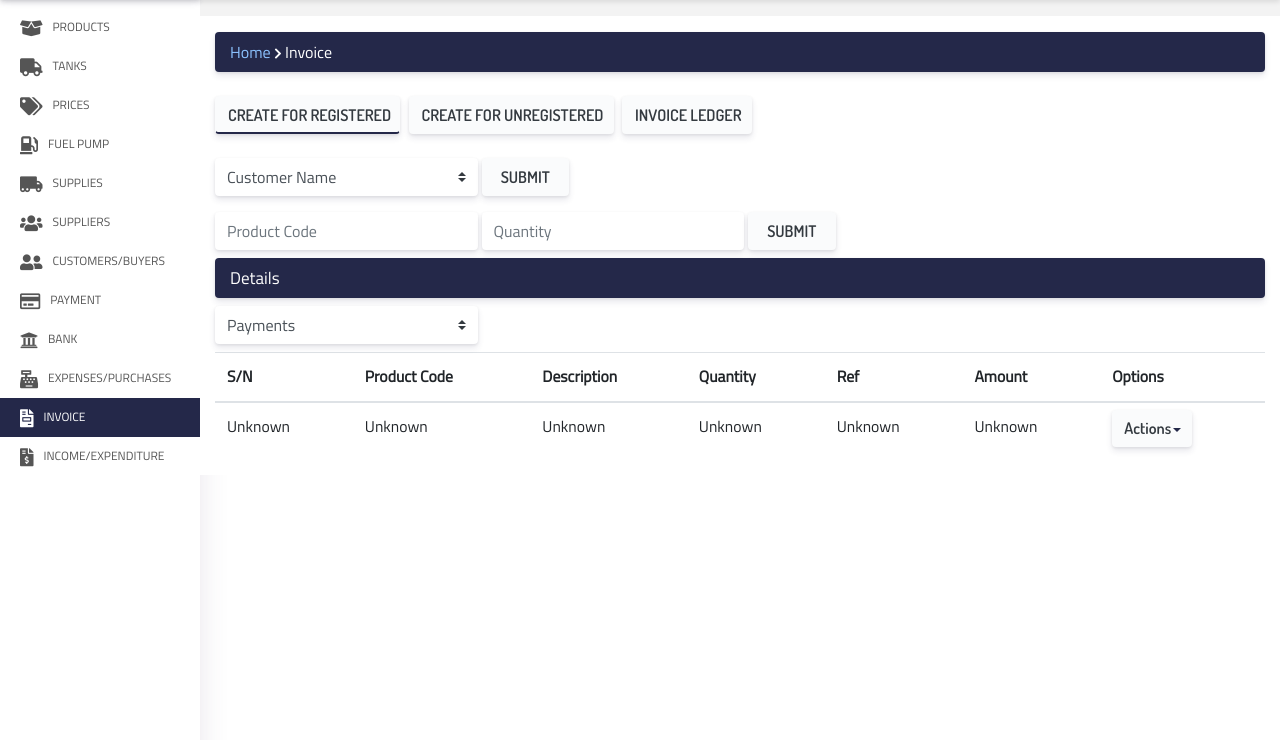
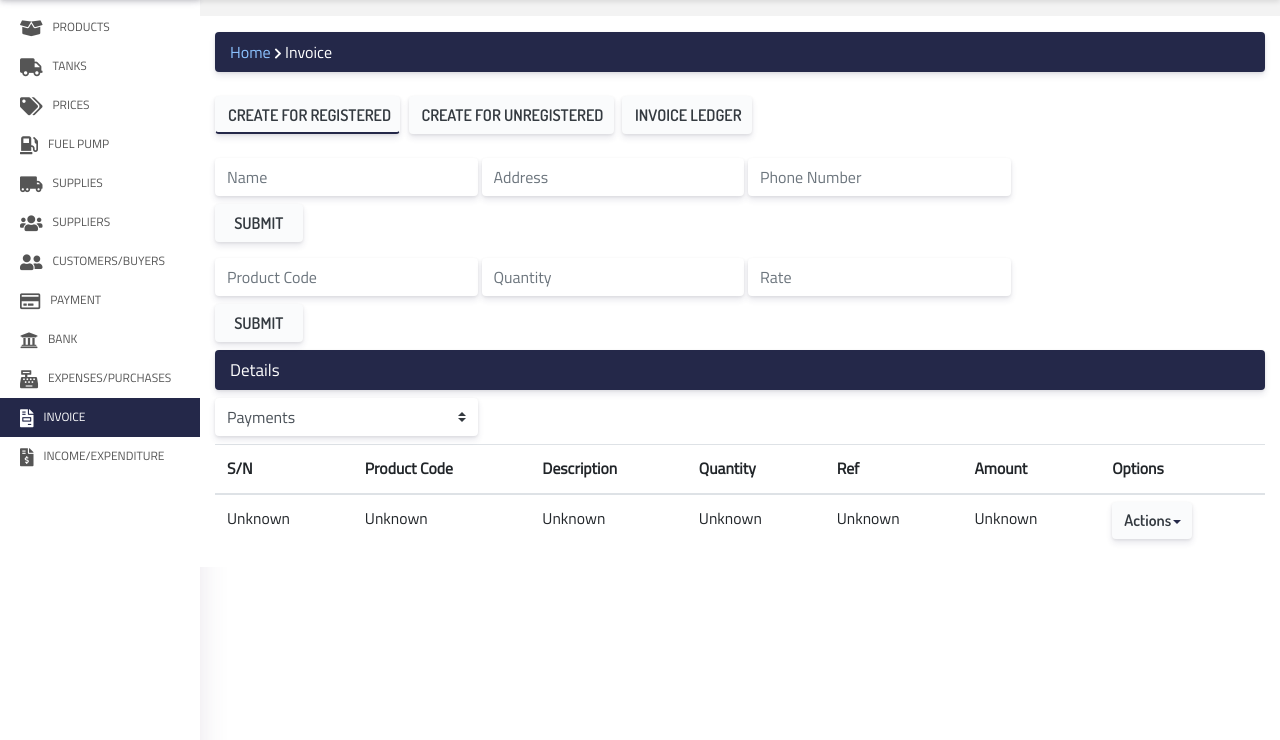
Before and after one commit to EmmanuelJoshua/Inventory-app-php, a PHP site: page /invoice.php in a window 1280 px wide. Shown: the part 60-800 px from the top of the page. Run offline with PHP 8.4, Linux system fonts and the light colour scheme; some libraries are stand-ins or nearby versions.

Commit message:
Update invoice.php

```diff
--- a/app/invoice.php
+++ b/app/invoice.php
@@ -45,7 +45,7 @@
 				<div class="row">
 					<div class="container-fluid">
 						<!-- DIV FOR REGISTERED CUSTOMERS -->
-						<div id="registeredCustomers" class="animated fadeIn">
+						<div id="registeredCustomers" class="d-none animated fadeIn">
 							<div class="top-controls mb-2">
 								<div class="form-inline">
 									<select class="custom-select form-control col-md-3 col-6">
@@ -104,7 +104,33 @@
 						</div>
 					</div>
 					<!-- DIV FOR UNREGISTERED CUSTOMERS -->
-					<div id="unregisteredCustomers" class="d-none animated fadeIn">
+					<div id="unregisteredCustomers" class=" animated fadeIn">
+						<div class="top-controls mb-2">
+								<div class="form-inline">
+									<input type="text" name="" class="form-control col-md-3 col-3" placeholder="Name">
+									<input type="text" name="" class="form-control ml-1 col-md-3 col-3" placeholder="Address">
+									<input type="text" name="" class="form-control ml-1 col-md-3 col-4" placeholder="Phone Number">
+								</div>
+								<div class="form-inline">
+									<input type="button" name="" class="btn mt-2 col-md-1 col-4" value="Submit">
+								</div>
+								<div class="form-inline mt-3">
+									<input type="text" name="" class="form-control col-md-3 col-4" placeholder="Product Code">
+									<input type="text" name="" class="form-control ml-1 col-md-3 col-3" placeholder="Quantity">
+									<input type="text" name="" class="form-control ml-1 col-md-3 col-3" placeholder="Rate">
+								</div>
+								<div class="form-inline">
+									<input type="button" name="" class="btn mt-2 col-md-1 col-4" value="Submit">
+								</div>
+							</div>
+							<h5 class="productTitle">Details</h5>
+							<div class="top-controls form-inline mb-2">
+								<select class="custom-select form-control col-md-3 col-6">
+									<option>Payments</option>
+									<option>Paid</option>
+									<option>Not Paid</option>
+								</select>
+							</div>
 						<div class="table-responsive">
 							<table class="table bg-white">
 								<thead>
```
